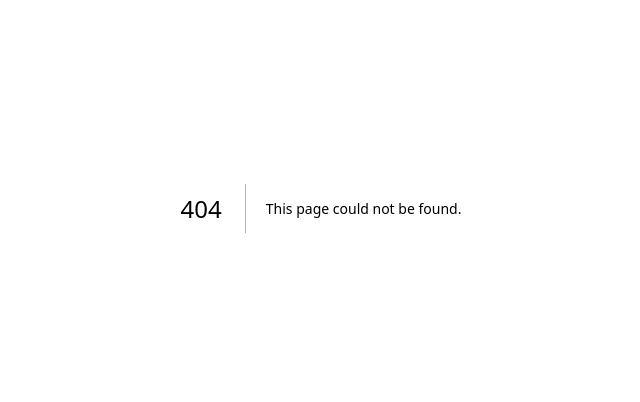
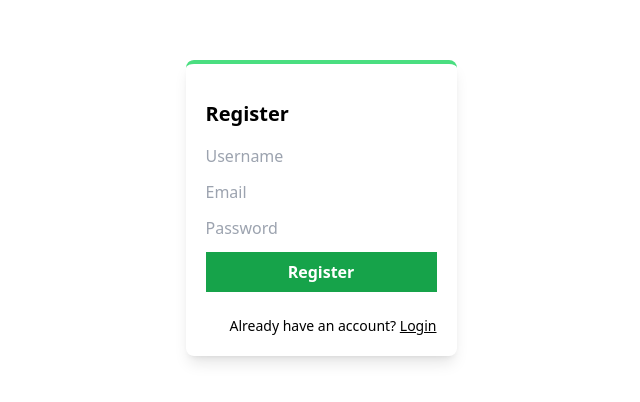
Before and after one commit to tdietzel/GameDen, a Next.js app in the folder solution/: page /pages/register in a window 1280 px wide. Before the commit this address had no page. Shown: the part 192-594 px from the top of the page, without its empty margins (319-959 px from the left). Built offline with nearby package versions, Linux system fonts and the light colour scheme; no server answers.

Commit message:
organize files

```diff
--- a/solution/app/api/auth/[...nextauth]/route.js
+++ b/solution/app/api/auth/[...nextauth]/route.js
@@ -1,4 +1,4 @@
-import { connectMongoDB } from "../../../database/mongodb";
+import { connectMongoDB } from "../../../db/mongodb";
 import User from "../../../models/user";
 import NextAuth from "next-auth/next";
 import CredentialsProvider from "next-auth/providers/credentials";
--- a/solution/app/api/login/route.js
+++ b/solution/app/api/login/route.js
@@ -1,4 +1,4 @@
-import { connectMongoDB } from "../../database/mongodb";
+import { connectMongoDB } from "../../db/mongodb";
 import User from "../../models/user";
 import { NextResponse } from "next/server";
 
--- a/solution/app/api/register/route.js
+++ b/solution/app/api/register/route.js
@@ -1,4 +1,4 @@
-import { connectMongoDB } from "../../database/mongodb";
+import { connectMongoDB } from "../../db/mongodb";
 import User from "../../models/user";
 import { NextResponse } from "next/server";
 import bcrypt from "bcryptjs";
--- a/solution/app/components/LoginForm.jsx
+++ b/solution/app/components/LoginForm.jsx
@@ -57,7 +57,7 @@ export default function LoginForm() {
             </div>
           )}
 
-          <Link className="text-sm mt-3 text-right" href={"/register"}>
+          <Link className="text-sm mt-3 text-right" href={"/pages/register"}>
             Don't have an account? <span className="underline">Register</span>
           </Link>
         </form>
--- a/solution/app/components/RegisterForm.jsx
+++ b/solution/app/components/RegisterForm.jsx
@@ -90,7 +90,7 @@ export default function RegisterForm() {
             </div>
           )}
 
-          <Link className="text-sm mt-3 text-right" href={"/login"}>
+          <Link className="text-sm mt-3 text-right" href={"/pages/login"}>
             Already have an account? <span className="underline">Login</span>
           </Link>
         </form>
--- a/solution/app/components/UserInfo.jsx
+++ b/solution/app/components/UserInfo.jsx
@@ -27,7 +27,7 @@ export default function UserInfo() {
     </div>
     ) :
     (
-      <h1><Link href='/register'><b>Register</b></Link> or <Link href='/login'><b>Sign In</b></Link></h1>
+      <h1><Link href='/pages/register'><b>Register</b></Link> or <Link href='/pages/login'><b>Sign In</b></Link></h1>
     )
   );
 }
--- a/solution/app/page.jsx
+++ b/solution/app/page.jsx
@@ -6,13 +6,13 @@ import { authOptions } from "./api/auth/[...nextauth]/route"
 export default async function Home() {
   const session = await getServerSession(authOptions);
 
-  if (session) redirect("/dashboard");
+  if (session) redirect("/pages/dashboard");
 
   return (
     <>
     <div className='flex flex-col'>
-      <Link href='/login'>Login</Link>
-      <Link href='/register'>Register</Link>
+      <Link href='/pages/login'>Login</Link>
+      <Link href='/pages/register'>Register</Link>
     </div>
     </>
   );
--- a/solution/app/dashboard/page.jsx
+++ b/solution/app/pages/dashboard/page.jsx
@@ -1,4 +1,4 @@
-import UserInfo from "../components/UserInfo";
+import UserInfo from "../../components/UserInfo";
 
 export default function Dashboard() {
   return <UserInfo />;
--- a/solution/app/login/page.jsx
+++ b/solution/app/pages/login/page.jsx
@@ -1,7 +1,7 @@
-import LoginForm from "../components/LoginForm";
+import LoginForm from "../../components/LoginForm";
 import { getServerSession } from "next-auth";
 import { redirect } from "next/navigation";
-import { authOptions } from "../api/auth/[...nextauth]/route";
+import { authOptions } from "../../api/auth/[...nextauth]/route";
 
 export default async function Login() {
   const session = await getServerSession(authOptions);
--- a/solution/app/register/page.jsx
+++ b/solution/app/pages/register/page.jsx
@@ -1,7 +1,7 @@
-import RegisterForm from "../components/RegisterForm";
+import RegisterForm from "../../components/RegisterForm";
 import { getServerSession } from "next-auth";
 import { redirect } from "next/navigation";
-import { authOptions } from "../api/auth/[...nextauth]/route";
+import { authOptions } from "../../api/auth/[...nextauth]/route";
 
 export default async function Register() {
   const session = await getServerSession(authOptions);
```
Also changed, not shown: solution/app/db/mongodb.js (renamed from solution/app/database/mongodb.js), 1 other file (tests, documents, lock files or other folders).
